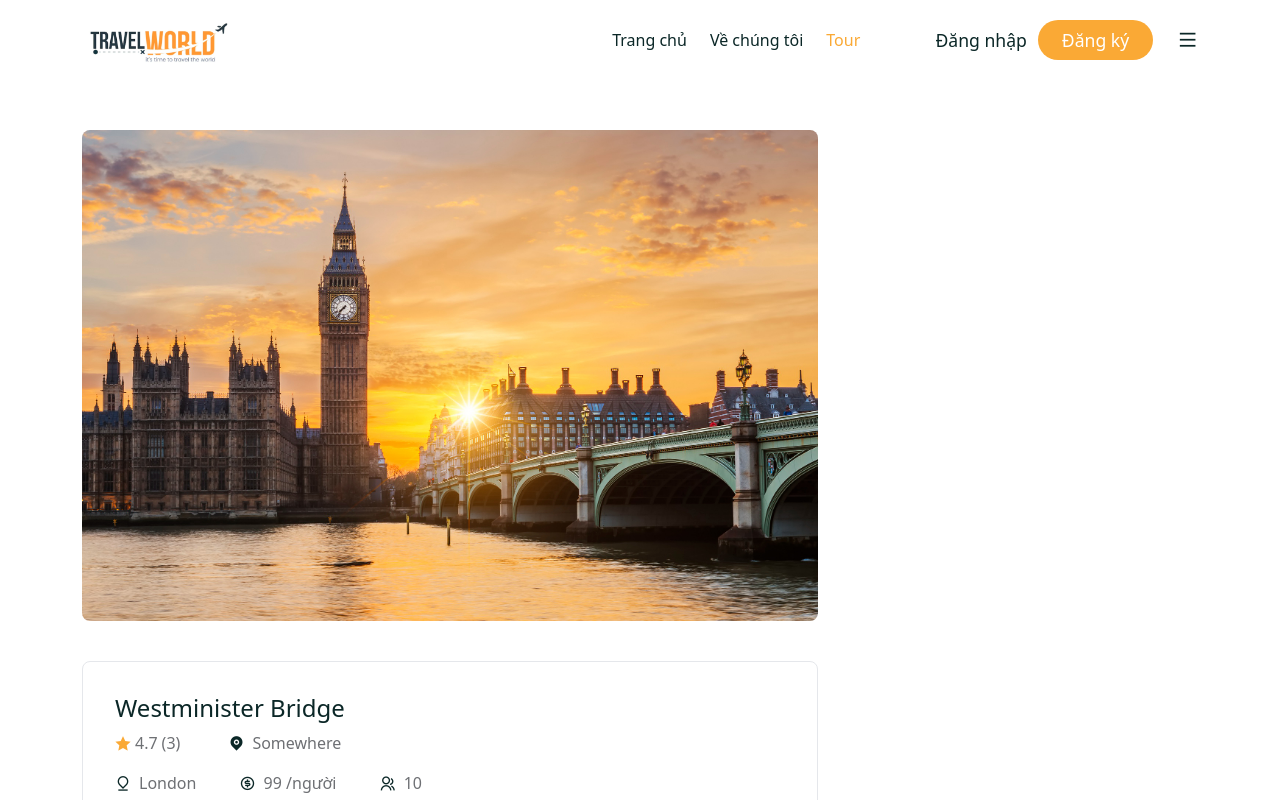
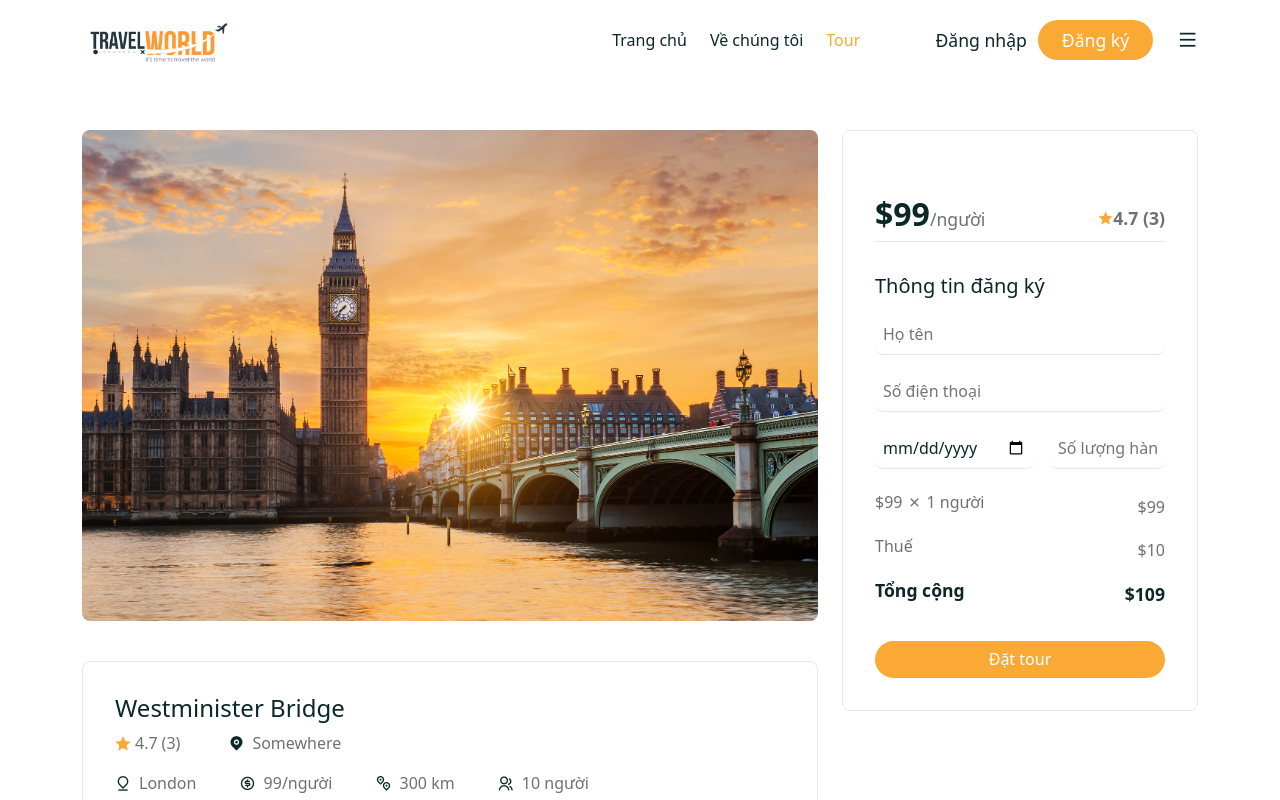
Before and after one commit to trngmhuu/KLTN, a React (Create React App) app in the folder frontend/: page /tours/01 in a window 1280 px wide. Shown: the top 800 px of the page. Built offline with nearby package versions, Linux system fonts and the light colour scheme; a web font is replaced by a local one.

Commit message:
add tour booking feature

```diff
--- /dev/null
+++ b/frontend/src/components/Booking/Booking.jsx
@@ -0,0 +1,115 @@
+import React, { useState } from "react";
+import "./booking.css";
+import {
+  Form,
+  FormGroup,
+  ListGroup,
+  ListGroupItem,
+  Button,
+  List,
+} from "reactstrap";
+import { useNavigate } from "react-router-dom";
+
+const Booking = ({ tour, avgRating }) => {
+  const { price, reviews } = tour;
+  const navigate = useNavigate()
+  const [creadentials, setCredentials] = useState({
+    userId: "01",
+    userEmail: "minhhuu0705@gmail.com",
+    fullName: "Truong Minh Huu",
+    phoneNumber: "0775734129",
+    guestSize: 1,
+    bookingDate: "",
+  });
+  const handleChange = (e) => {
+    setCredentials((prev) => ({ ...prev, [e.target.id]: e.target.value }));
+  };
+
+  const serviceFee = 10
+  const totalAmount = Number(price) * Number(creadentials.guestSize) + Number(serviceFee)
+
+  const handleClick = e => {
+    e.preventDefault();
+    navigate("/thank-you");
+  };
+
+  return (
+    <div className="booking">
+      <div className="booking__top d-flex align-items-center justify-content-between">
+        <h3>
+          ${price}
+          <span>/người</span>
+        </h3>
+        <span className="tour__rating d-flex align-items-center">
+          <i class="ri-star-s-fill"></i>
+          {avgRating === 0 ? null : avgRating} ({reviews?.length})
+        </span>
+      </div>
+      {/*======= booking form start ======= */}
+      <div className="booking__form">
+        <h5>Thông tin đăng ký</h5>
+        <Form className="booing__info-form" onSubmit={handleClick}>
+          <FormGroup>
+            <input
+              type="text"
+              placeholder="Họ tên"
+              id="fullName"
+              required
+              onChange={handleChange}
+            />
+          </FormGroup>
+          <FormGroup>
+            <input
+              type="text"
+              placeholder="Số điện thoại"
+              id="phoneNumber"
+              required
+              onChange={handleChange}
+            />
+          </FormGroup>
+          <FormGroup className="d-flex align-items-center gap-3">
+            <input
+              type="date"
+              placeholder="Ngày đi"
+              id="bookingDate"
+              required
+              onChange={handleChange}
+            />
+            <input
+              type="text"
+              placeholder="Số lượng hành khách"
+              id="guestSize"
+              required
+              onChange={handleChange}
+            />
+          </FormGroup>
+        </Form>
+      </div>
+      {/*======= booking form end ======= */}
+
+      {/*======= booking bottom ======= */}
+      <div className="booking__bottom">
+        <ListGroup>
+          <ListGroupItem className="border-0 px-0">
+            <h5 className="d-flex align-items-center gap-1">
+              ${price}
+              <i class="ri-close-line"></i> 1 người
+            </h5>
+            <span>${price}</span>
+          </ListGroupItem>
+          <ListGroupItem className="border-0 px-0">
+            <h5>Thuế</h5>
+            <span>${serviceFee}</span>
+          </ListGroupItem>
+          <ListGroupItem className="border-0 px-0 total">
+            <h5>Tổng cộng</h5>
+            <span>${totalAmount}</span>
+          </ListGroupItem>
+        </ListGroup>
+        <Button className="btn primary__btn w-100 mt-4" onClick={handleClick}>Đặt tour</Button>
+      </div>
+    </div>
+  );
+};
+
+export default Booking;
--- /dev/null
+++ b/frontend/src/components/Booking/booking.css
@@ -0,0 +1,83 @@
+.booking {
+    padding: 2rem;
+    border-radius: 0.5rem;
+    border: 1px solid rgb(229, 231, 235);
+    position: sticky;
+    top: 80px;
+}
+
+.booking__top h3 {
+    font-size: 2rem;
+    font-weight: 700;
+}
+
+.booking__top h3 span {
+    font-size: 1.1rem;
+    font-weight: 400;
+    color: var(--text-color);
+}
+
+.booking__top span {
+    font-size: 1.1rem;
+    font-weight: 600;
+    color: var(--text-color)
+}
+
+.booking__top span i {
+    color: var(--secondary-color);
+}
+
+.booking__top {
+    padding-top: 2rem;
+    border-bottom: 1px solid rgb(229, 231, 235);
+}
+
+.booking__form {
+    padding-top: 2rem;
+}
+
+.booking__form h5 {
+    margin-bottom: 1rem;
+}
+
+.booking__form input {
+    width: 100%;
+    padding: 0.5rem;
+    border-radius: 0.5rem;
+    color: var(--heading-color);
+    font-size: 1rem;
+    border: none;
+    border-bottom: 1px solid rgb(229, 231, 235);
+}
+
+.booking__form input:focus {
+    outline: none;
+}
+
+.booking__info-form {
+    padding: 1rem;
+    border: 1px solid rgb(229, 231, 235);
+}
+
+.booking__bottom li {
+    display: flex;
+    align-items: center;
+    justify-content: space-between;
+}
+
+.booking__bottom li h5,
+.booking__bottom li span {
+    font-size: 1rem;
+    color: var(--text-color);
+    font-weight: 500;
+}
+
+.booking__bottom {
+    margin-top: 1rem;
+}
+
+.total h5, .total span {
+    color: var(--heading-color) !important;
+    font-weight: 700 !important;
+    font-size: 1.1rem !important;
+}
--- /dev/null
+++ b/frontend/src/pages/ThankYou.jsx
@@ -0,0 +1,27 @@
+import React from "react";
+import { Container, Row, Col, Button } from "reactstrap";
+import { Link } from "react-router-dom";
+import "../styles/thank-you.css";
+
+const ThankYou = () => {
+  return (
+    <section>
+      <Container>
+        <Row>
+          <Col lg="12" className="pt-5 text-center">
+            <div className="thank__you">
+              <span>
+                <i class="ri-checkbox-circle-line"></i>
+              </span>
+              <h1 className="mb-3 fw-semibold">Thank You</h1>
+              <h3 className="mb-4">Đặt tour thành công</h3>
+              <Button className="btnToHome btn primary__btn w-25"><Link to="/home">Quay lại trang chủ</Link></Button>
+            </div>
+          </Col>
+        </Row>
+      </Container>
+    </section>
+  );
+};
+
+export default ThankYou;
--- a/frontend/src/pages/TourDetails.jsx
+++ b/frontend/src/pages/TourDetails.jsx
@@ -1,13 +1,16 @@
-import React from "react";
+import React, { useRef, useState } from "react";
 import "../styles/tour-details.css";
 import { Container, Row, Col, Form, ListGroup } from "reactstrap";
 import { useParams } from "react-router-dom";
 import tourData from "../assets/data/tours";
 import calculateAvgRating from "../utils/avgRating";
 import avatar from "../assets/images/avatar.jpg";
+import Booking from "../components/Booking/Booking"
 
 const TourDetails = () => {
   const { id } = useParams();
+  const reviewMsgRef = useRef("");
+  const [tourRating, setTourRating] = useState(null);
   const tour = tourData.find((tour) => tour.id === id);
   const {
     photo,
@@ -23,6 +26,10 @@ const TourDetails = () => {
 
   //format date
   const options = { day: "numeric", month: "long", year: "numeric" };
+  const submitHandler = (e) => {
+    e.preventDefault();
+    const reviewText = reviewMsgRef.current.value;
+  };
 
   const { totalRating, avgRating } = calculateAvgRating(reviews);
   return (
@@ -41,7 +48,7 @@ const TourDetails = () => {
                         class="ri-star-fill"
                         style={{ color: "var(--secondary-color" }}
                       ></i>{" "}
-                      {calculateAvgRating === 0 ? null : avgRating}
+                      {avgRating === 0 ? null : avgRating}
                       {totalRating === 0 ? (
                         "Chưa có đánh giá"
                       ) : (
@@ -59,11 +66,15 @@ const TourDetails = () => {
                     </span>
                     <span>
                       <i class="ri-money-dollar-circle-line"></i>
-                      {price} /người
+                      {price}/người
+                    </span>
+                    <span>
+                      <i class="ri-pin-distance-line"></i>
+                      {distance} km
                     </span>
                     <span>
                       <i class="ri-group-line"></i>
-                      {maxGroupSize}
+                      {maxGroupSize} người
                     </span>
                   </div>
                   <h5>Lịch trình</h5>
@@ -73,28 +84,30 @@ const TourDetails = () => {
                 {/*======= tour reviews section start =======*/}
                 <div className="tour__reviews mt-4">
                   <h4>Đánh giá ({reviews?.length})</h4>
-                  <Form>
+                  <Form onSubmit={submitHandler}>
                     <div className="d-flex align-items-center gap-3 mb-4 rating__group">
-                      <span>
+                      <span onClick={() => setTourRating(1)}>
                         1 <i class="ri-star-fill"></i>
                       </span>
-                      <span>
+                      <span onClick={() => setTourRating(2)}>
                         2 <i class="ri-star-fill"></i>
                       </span>
-                      <span>
+                      <span onClick={() => setTourRating(3)}>
                         3 <i class="ri-star-fill"></i>
                       </span>
-                      <span>
+                      <span onClick={() => setTourRating(4)}>
                         4 <i class="ri-star-fill"></i>
                       </span>
-                      <span>
+                      <span onClick={() => setTourRating(5)}>
                         5 <i class="ri-star-fill"></i>
                       </span>
                     </div>
                     <div className="review__input">
                       <input
                         type="text"
+                        ref={reviewMsgRef}
                         placeholder="Bạn nghĩ gì về tour này?"
+                        required
                       />
                       <button
                         className="btn primary__btn text-white"
@@ -133,6 +146,9 @@ const TourDetails = () => {
                 {/*======= tour reviews section end =======*/}
               </div>
             </Col>
+            <Col lg="4">
+              <Booking tour={tour} avgRating={avgRating}/>
+            </Col>
           </Row>
         </Container>
       </section>
--- a/frontend/src/router/Routers.js
+++ b/frontend/src/router/Routers.js
@@ -1,24 +1,26 @@
-import React from 'react'
-import {Routes, Route, Navigate} from "react-router-dom"
+import React from "react";
+import { Routes, Route, Navigate } from "react-router-dom";
 import Home from "../pages/Home";
-import Login  from '../pages/Login';
-import Register from '../pages/Register';
-import SearchResultList from '../pages/SearchResultList';
-import TourDetails from '../pages/TourDetails';
-import Tours from '../pages/Tours';
+import Login from "../pages/Login";
+import Register from "../pages/Register";
+import SearchResultList from "../pages/SearchResultList";
+import TourDetails from "../pages/TourDetails";
+import Tours from "../pages/Tours";
+import ThankYou from "../pages/ThankYou";
 
 const Router = () => {
   return (
     <Routes>
-      <Route path='/' element={<Navigate to='/home'/>}/>
-      <Route path='/home' element={<Home/>}/>
-      <Route path='/login' element={<Login/>}/>
-      <Route path='/register' element={<Register/>}/>
-      <Route path='/tours/search' element={<SearchResultList/>}/>
-      <Route path='/tours' element={<Tours/>}/>
-      <Route path='/tours/:id' element={<TourDetails/>}/>
+      <Route path="/" element={<Navigate to="/home" />} />
+      <Route path="/home" element={<Home />} />
+      <Route path="/login" element={<Login />} />
+      <Route path="/register" element={<Register />} />
+      <Route path="/tours/search" element={<SearchResultList />} />
+      <Route path="/tours" element={<Tours />} />
+      <Route path="/tours/:id" element={<TourDetails />} />
+      <Route path="/thank-you" element={<ThankYou />} />
     </Routes>
-  )
-}
+  );
+};
 
-export default Router
+export default Router;
--- /dev/null
+++ b/frontend/src/styles/thank-you.css
@@ -0,0 +1,9 @@
+.thank__you span i {
+    font-size: 4rem;
+    color: green;
+}
+
+.thank__you h1 {
+    font-size: 3.6rem;
+    font-family: var(--subtitle-font-name);
+}
--- a/frontend/src/styles/tour-details.css
+++ b/frontend/src/styles/tour-details.css
@@ -106,3 +106,17 @@
     font-style: 0.9rem;
     color: var(--text-color)
 }
+
+.review__item h6 {
+    font-size: 1.1rem;
+    color: var(--text-color);
+}
+
+.review__item span i {
+    font-size: 1.2rem;
+    color: var(--secondary-color);
+}
+
+.review__item span {
+    font-weight: 500;
+}
```
